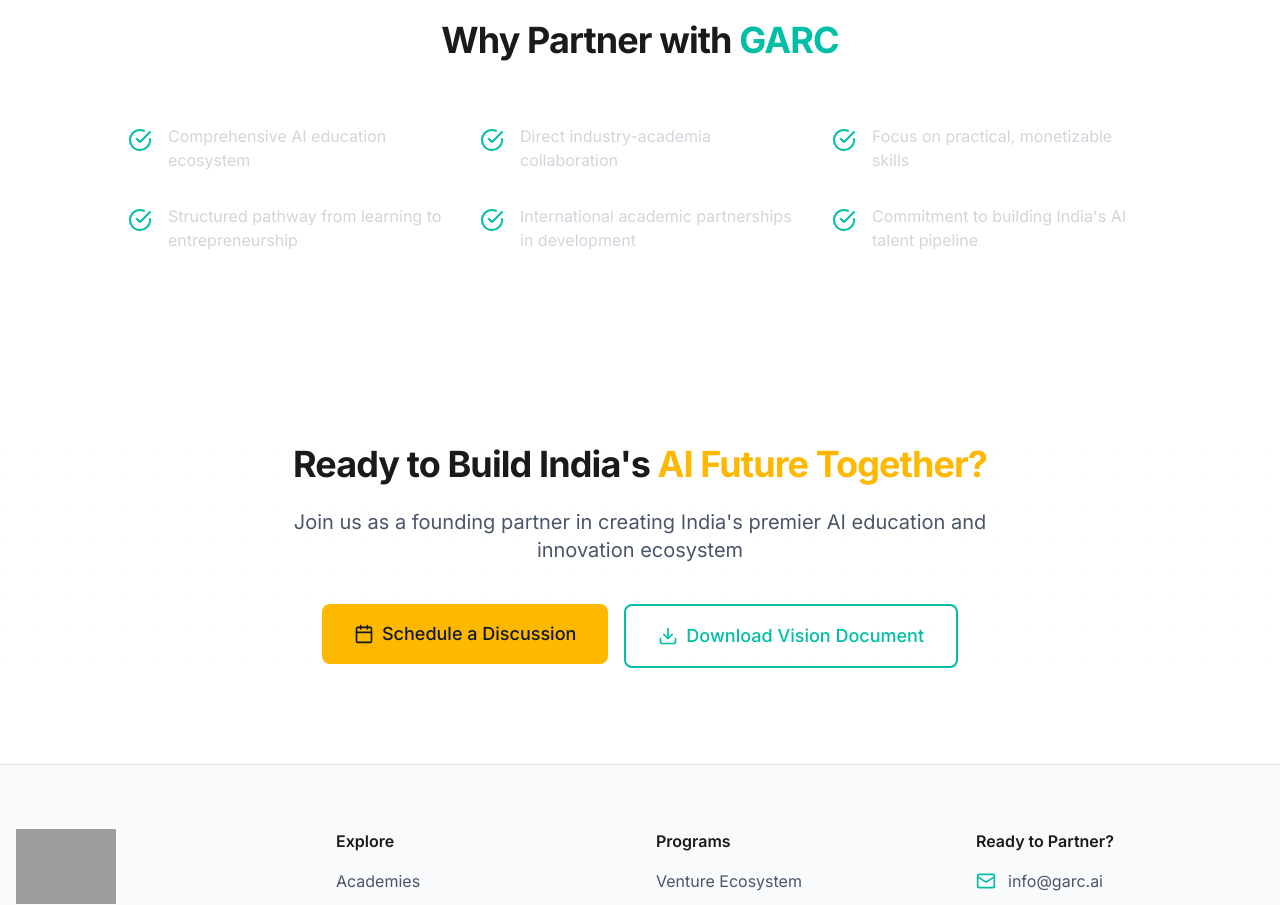
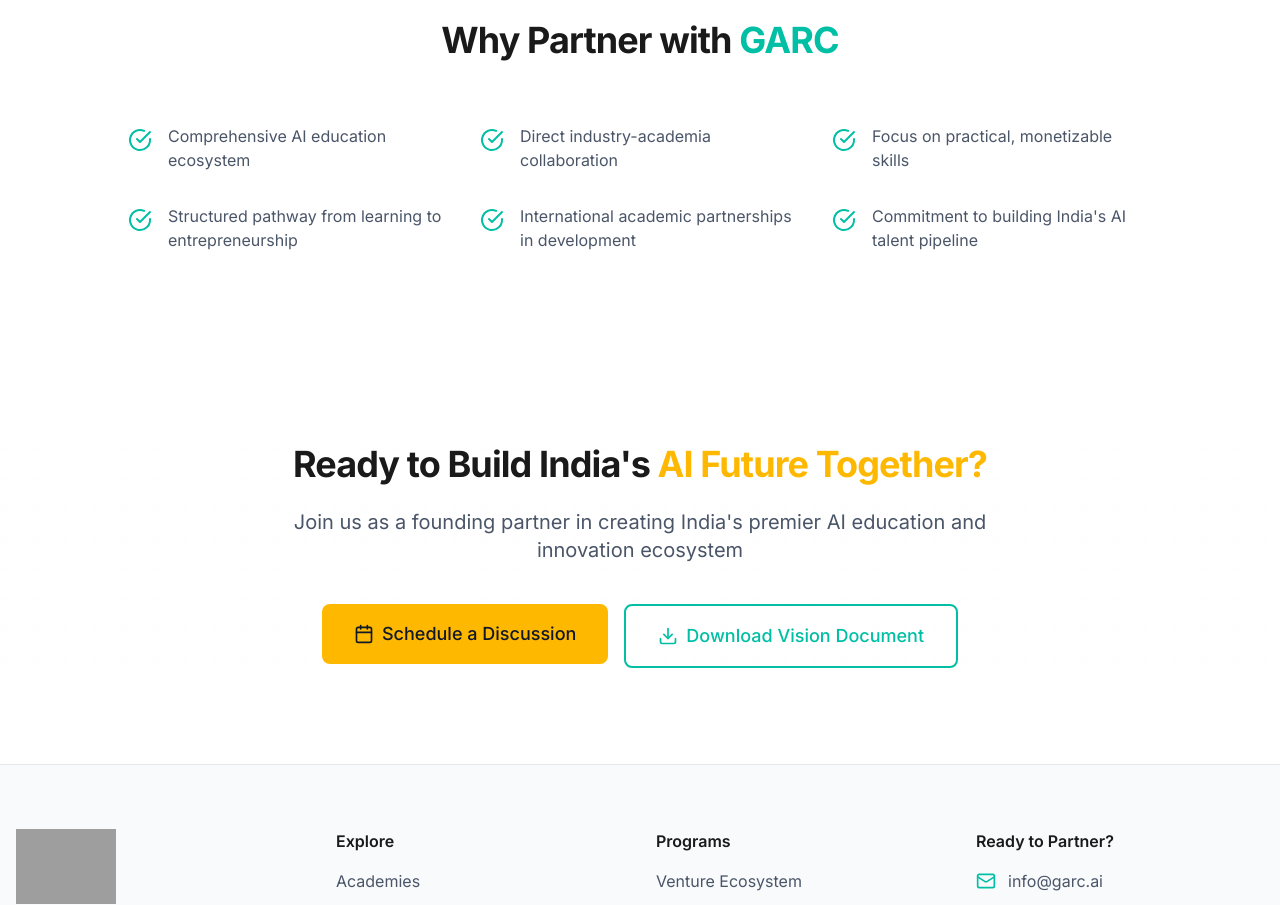
Before and after one commit to RaupscZAN/GARC-2, a React (Vite) app: page / in a window 1280 px wide. Shown: the part 3120-4025 px from the top of the page. Built offline with nearby package versions, Linux system fonts and the light colour scheme; grey boxes are pictures that could not be loaded.

Commit message:
Updated Credibility.tsx

```diff
--- a/src/components/home/Credibility.tsx
+++ b/src/components/home/Credibility.tsx
@@ -33,7 +33,7 @@ const Credibility: React.FC = () => {
             className="flex items-start gap-4"
           >
             <CheckCircle size={24} className="text-primary shrink-0 mt-1" />
-            <p className="text-gray-300">{benefit}</p>
+            <p className="text-app-text-muted">{benefit}</p>
           </motion.div>
         ))}
       </div>
```
